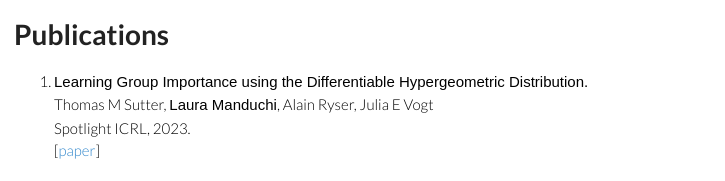
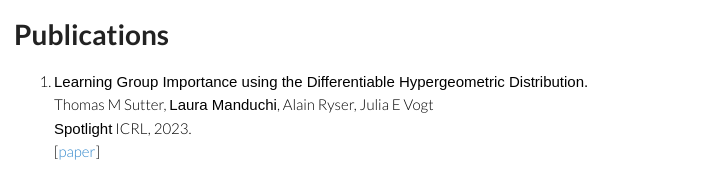
Before and after one commit to lauramanduchi/lauramanduchi.github.io, a plain HTML site: page index.html in a window 1280 px wide. Shown: the part 714-895 px from the top of the page, 201-926 px from the left. Drawn offline with Linux system fonts and the light colour scheme.

```diff
--- a/index.html
+++ b/index.html
@@ -56,7 +56,7 @@
     <br>
      Thomas M Sutter, <b>Laura Manduchi</b>, Alain Ryser, Julia E Vogt
     <br>
-    Spotlight ICRL, 2023.
+    <b>Spotlight</b> ICRL, 2023.
     <br>
     [<a href="https://openreview.net/forum?id=75O7S_L4oY">paper</a>]
 </li>
@@ -68,7 +68,7 @@
      F. Laumer, M. Amrani, <b>L. Manduchi</b>, A. Beuret, A. Dubatovka, L. Rubi, C. Matter, J. M. Buhmann.
     <br>
     Medical Image Analysis 2022.
-    <br>s
+    <br> [<a href="https://www.sciencedirect.com/science/article/pii/S136184152200281X">paper</a>]
 </li>
 
 <br>
```
